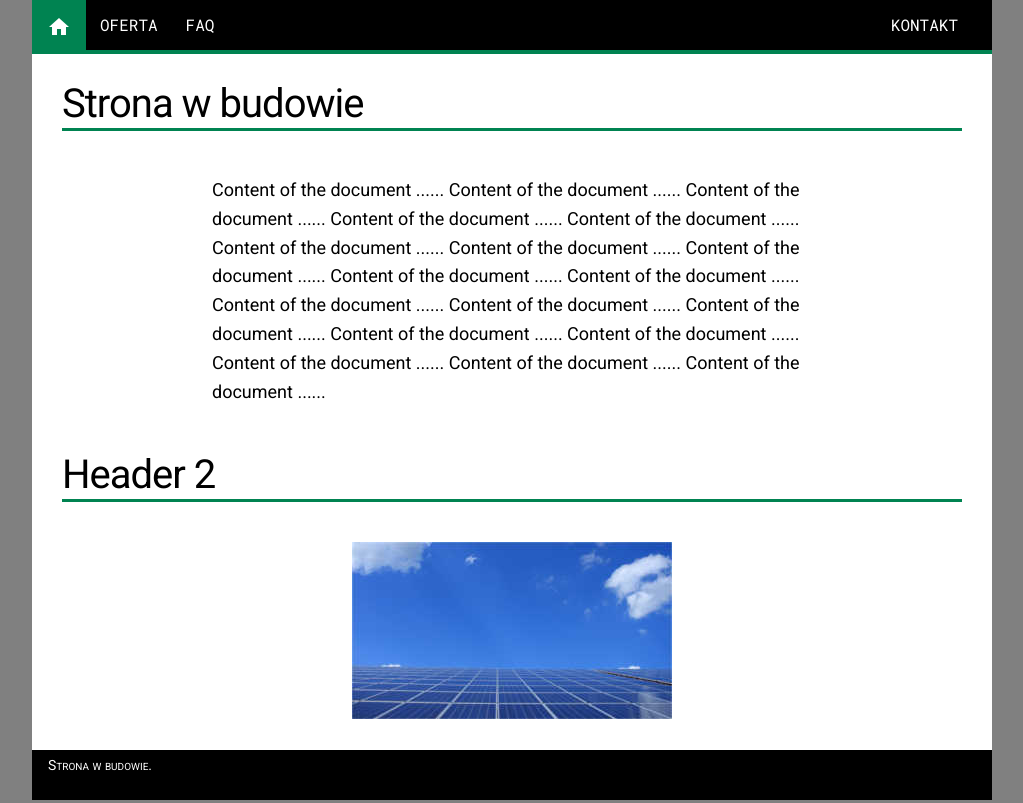
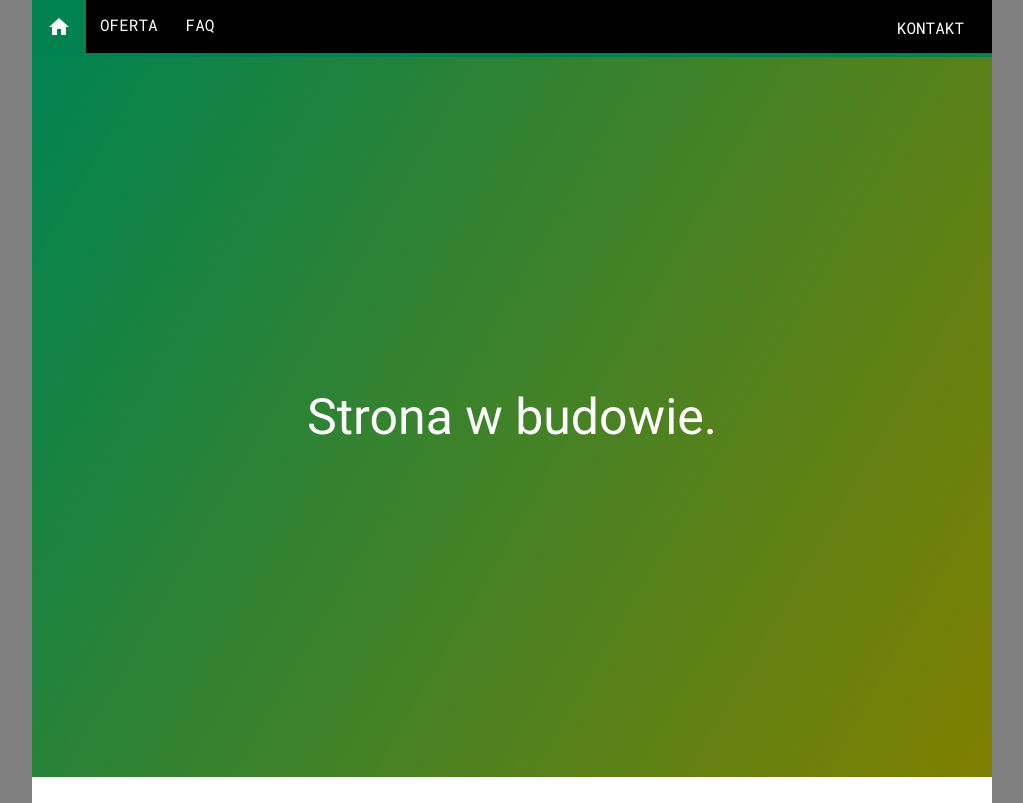
Before and after one commit to zychiewiczf/eber, a plain HTML site: page index.html in a window 1280 px wide. Shown: the top 803 px of the page, without its empty margins (128-1151 px from the left). Drawn offline with Linux system fonts and the light colour scheme.

Commit message:
Initial commit

```diff
--- a/index.html
+++ b/index.html
@@ -1,6 +1,9 @@
 <!DOCTYPE html>
 <html>
 <head>
+
+  <meta name="robots" content="noindex">
+
 <link rel="preconnect" href="https://fonts.gstatic.com/" crossorigin>
 <meta charset="UTF-8">
 <meta name="viewport" content="width=device-width, initial-scale=1.0">
@@ -32,6 +35,9 @@
         </div>
     </div>
 
+    <div class="intro">
+      <div> Strona w budowie. </div>
+    </div>
 
     <h1>Strona w budowie</h1>
     <div class="tekst">
--- a/style.css
+++ b/style.css
@@ -11,22 +11,14 @@ h1 {
   border-bottom: 0.3rem solid rgb(0, 131, 81); /*RAL6024*/
   margin: 3rem; }
 img {
-  display: block;
-  margin-left: auto;
-  margin-right: auto;
-  box-sizing: border-box;
   max-width: 100%;
-  padding: 1rem;  }
+  margin: 1rem;  }
 footer {
-  position: absolute;
-  bottom: 0;
   width: 100%;
-  max-width: inherit;
-  height: 5rem;
-  box-sizing: border-box;
   background-color: black;
   color: white;
-  padding: 1.4rem 1.6rem;
+  padding: 2.5rem 1.6rem;
+  box-sizing: border-box;
   font: normal small-caps normal 1.4rem/0.25 'Roboto', sans-serif; }
 
 /* Page container */
@@ -37,29 +29,30 @@ footer {
   display: flex;
   justify-content: center;  }
 .cwrap {
-  padding-bottom: 5rem; /*footer height*/
-  padding-top: 5rem; /*footer height*/
   max-width: 960px;
   width: 100%;
   background-color: white;
-  justify-content: center;  }
+  display: flex;
+  flex-direction: column;
+  align-items: center;  }
 
 /* Top navigation */
 .topnav {
   background-color: black;
-  position: absolute;
-  top: 0;
-  width: inherit;
-  max-width: 960px;
-  border-bottom: 0.4rem solid rgb(0, 131, 81); }
+  width: 100%;
+  border-bottom: 0.4rem solid rgb(0, 131, 81);
+  display: flex;
+  flex-direction: row;  }
 .topnav a {
-  float: left;
   color: white;
   text-align: center;
-  padding: 1.4rem 1.4rem 1rem 1.4rem;
   text-decoration: none;
-  font: 1.6rem 'Roboto Mono'; }
-.topnav-right {float: right; margin-right: 2rem}
+  font: 1.6rem 'Roboto Mono';
+  padding: 1.4rem 1.4rem 1rem 1.4rem; }
+.topnav-right {
+  text-align: right;
+  width: 100%;
+  padding: 1.4rem 1.4rem 1rem 1.4rem; }
 .topnav a:hover {
   font-weight: bold; }
 .topnav a.active {
@@ -67,8 +60,14 @@ footer {
   background-color: rgb(0, 131, 81);  }
 
 .tekst {
-  display: block;
-  margin-left: auto;
-  margin-right: auto;
   max-width: 600px;
   padding: 1.5rem; }
+.intro {
+  width: 100%;
+  height: 90vh;
+  background: linear-gradient(300deg, rgba(128,128,0,1) 0%, rgba(0,132,81,1) 100%);
+  display: flex;
+  align-items: center;
+  justify-content: center;
+  color: white;
+  font-weight: lighter; font-size: 5.0rem; line-height: 1.2; }
```
